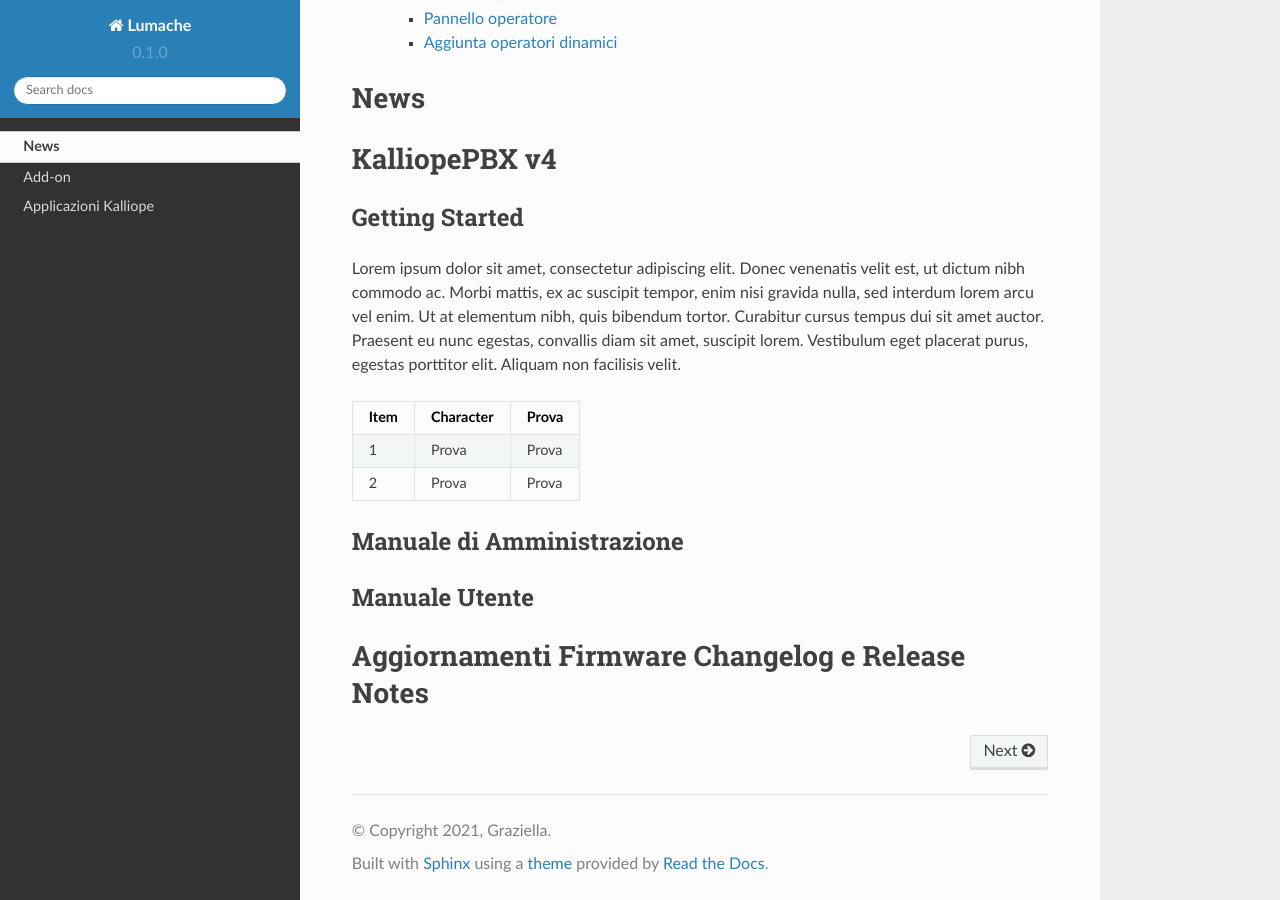
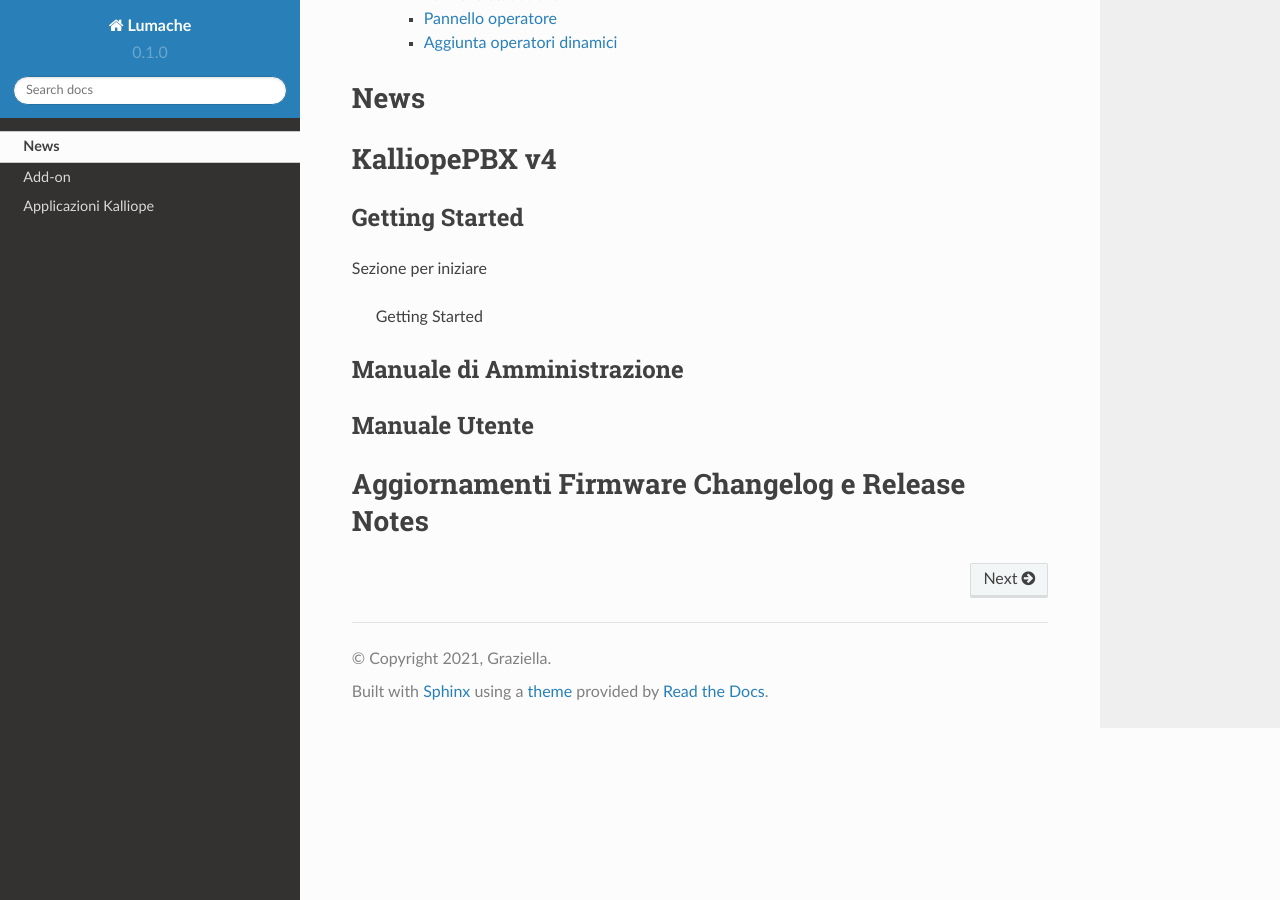
Before and after one commit to mirianatroccoli/KalliopeDoc-it, a Sphinx documentation site: the page built from docs/source/index.rst, in a window 1280 px wide and 900 px high, scrolled down 1325 px. Built offline with Sphinx 7.4.7 and the Read the Docs theme 2.0.0, drawn with Linux system fonts in a browser that asks for light colours; pages that are not in the unit, such as notebooks, are missing from menus.

Commit message:
Update index.rst

```diff
--- a/docs/source/index.rst
+++ b/docs/source/index.rst
@@ -21,15 +21,11 @@ KalliopePBX v4
 
 Getting Started
 -----------
-Lorem ipsum dolor sit amet, consectetur adipiscing elit. Donec venenatis velit est, ut dictum nibh commodo ac. Morbi mattis, ex ac suscipit tempor, enim nisi gravida nulla, sed interdum lorem arcu vel enim. Ut at elementum nibh, quis bibendum tortor. Curabitur cursus tempus dui sit amet auctor. Praesent eu nunc egestas, convallis diam sit amet, suscipit lorem. Vestibulum eget placerat purus, egestas porttitor elit. Aliquam non facilisis velit.
+Sezione per iniziare
 
-+------+---------------+---------------+
-| Item | Character     | Prova         |
-+======+===============+===============+
-| 1    | Prova         | Prova         |
-+------+---------------+---------------+
-| 2    | Prova         | Prova         |
-+------+---------------+---------------+
+   Getting Started
+
+
 
 Manuale di Amministrazione
 -----------
```
